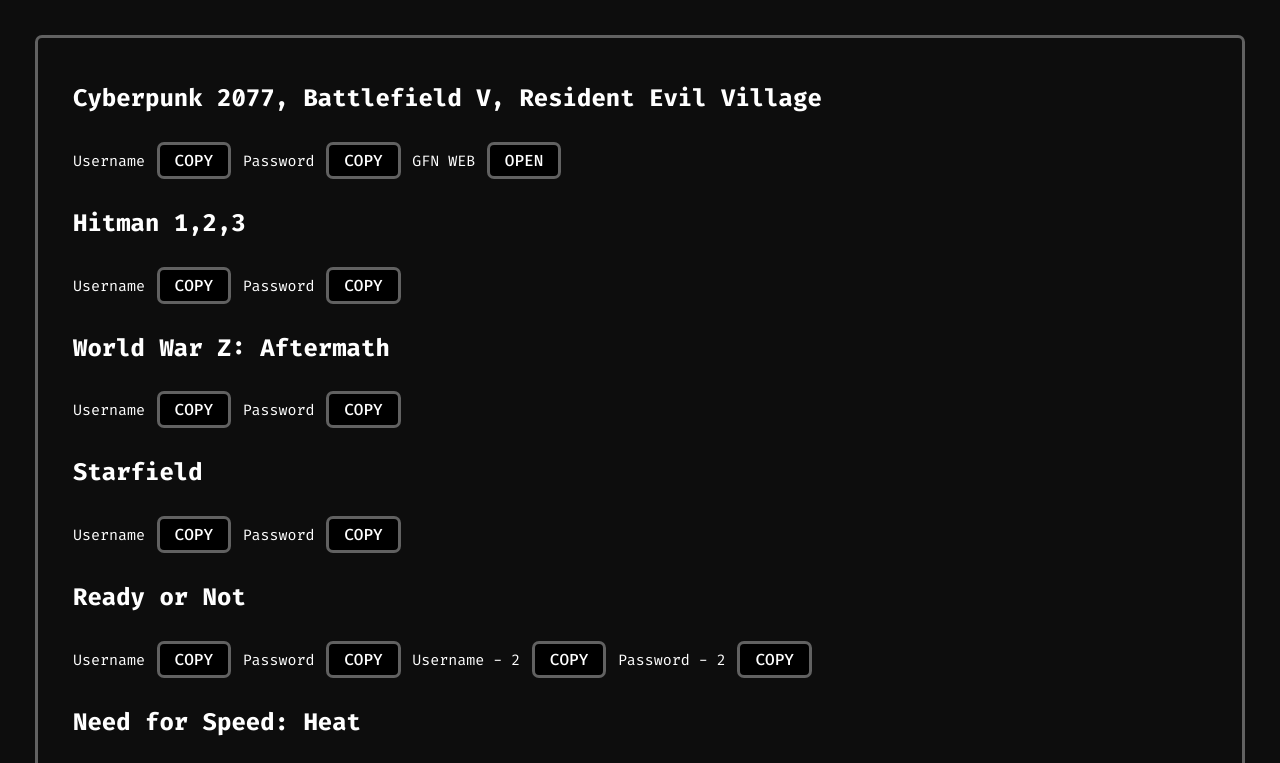
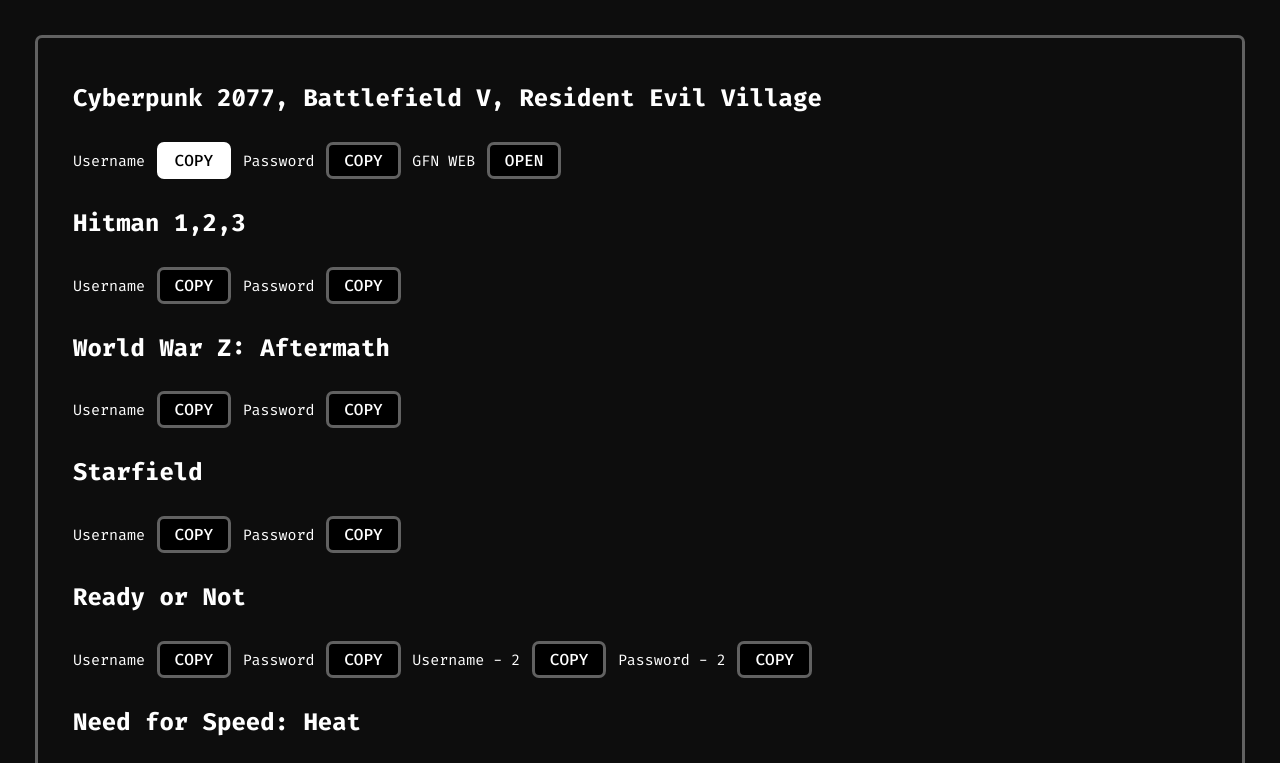
Before and after one commit to supqt/steamaccs, a plain HTML site: page index.html in a window 1280 px wide. In both pictures the pointer is over the button 193 px from the left and 160 px from the top of the page. Shown: the top 763 px of the page. Drawn offline with Linux system fonts and the light colour scheme.

Commit message:
Update looka.css

```diff
--- a/looka.css
+++ b/looka.css
@@ -38,3 +38,17 @@
   margin: 4px 2px;
   cursor: pointer;}
   label {color:white;}
+
+.button:hover {
+  background-color: white; /* Change 'red' to any color you like */
+  color: black;
+  border-color: white;
+  transition: background-color 0.3s ease;
+  transition: border-color 0.3s ease;
+
+}
+.button2:hover {
+  background-color: #76B900;
+  color: white;
+  border-color: #76B900;
+}
```
